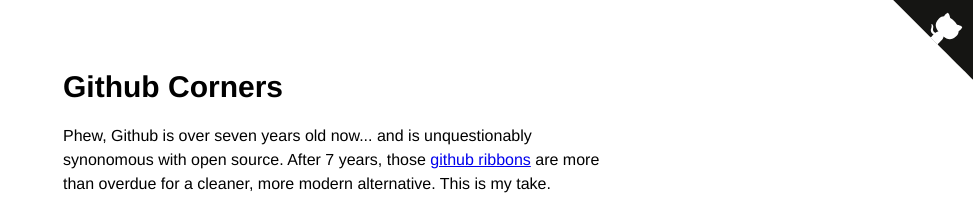
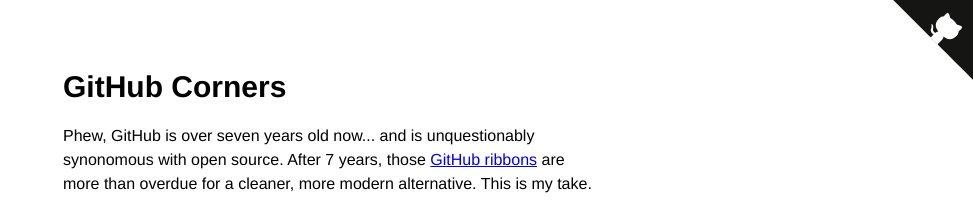
Before and after one commit to tholman/github-corners, a plain HTML site: page index.html in a window 1280 px wide. Shown: the top 209 px of the page, without its empty margins (307-1280 px from the left). Drawn offline with Linux system fonts and the light colour scheme.

Commit message:
add description

```diff
--- a/index.html
+++ b/index.html
@@ -3,7 +3,8 @@
     <head>
 
         <!-- META -->
-        <title>Github Corners</title>
+        <title>GitHub Corners</title>
+        <meta name="description" content="An alternative to GitHub ribbons.">
         <meta name="viewport" content="width=device-width, initial-scale=1">
 
         <!-- CSS -->
@@ -16,10 +17,10 @@
         <div class="wrapper">
             <header>
                 <h1>
-                    Github Corners
+                    GitHub Corners
                 </h1>
                 <p>
-                    Phew, Github is over seven years old now... and is unquestionably synonomous with open source. After 7 years, those <a href="https://github.com/blog/273-github-ribbons">github ribbons</a> are more than overdue for a cleaner, more modern alternative. This is my take.
+                    Phew, GitHub is over seven years old now... and is unquestionably synonomous with open source. After 7 years, those <a href="https://github.com/blog/273-github-ribbons">GitHub ribbons</a> are more than overdue for a cleaner, more modern alternative. This is my take.
                 </p>
                 <p>
                     By using SVG, these corners can be clean and sharp. Any color, and size. As well as have a little character... on hover for desktop, and on page load for mobile devices.
```
